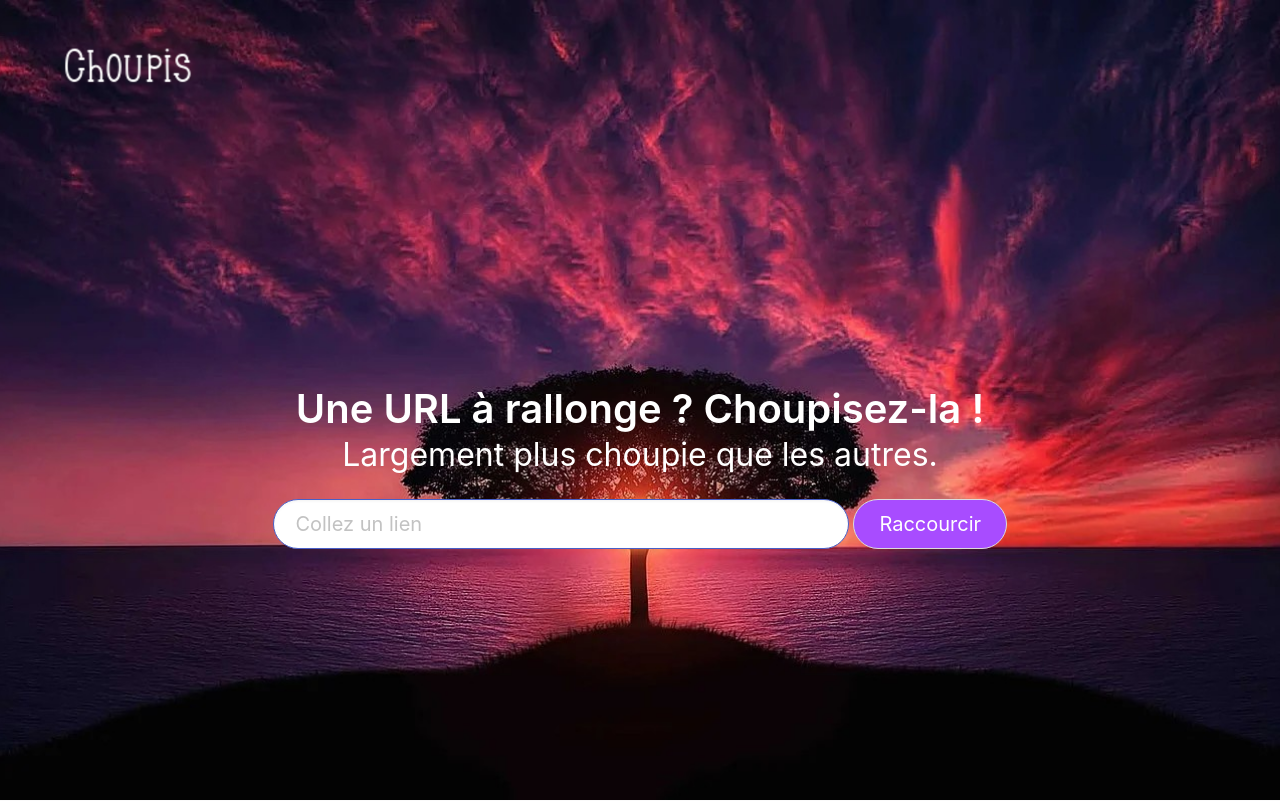
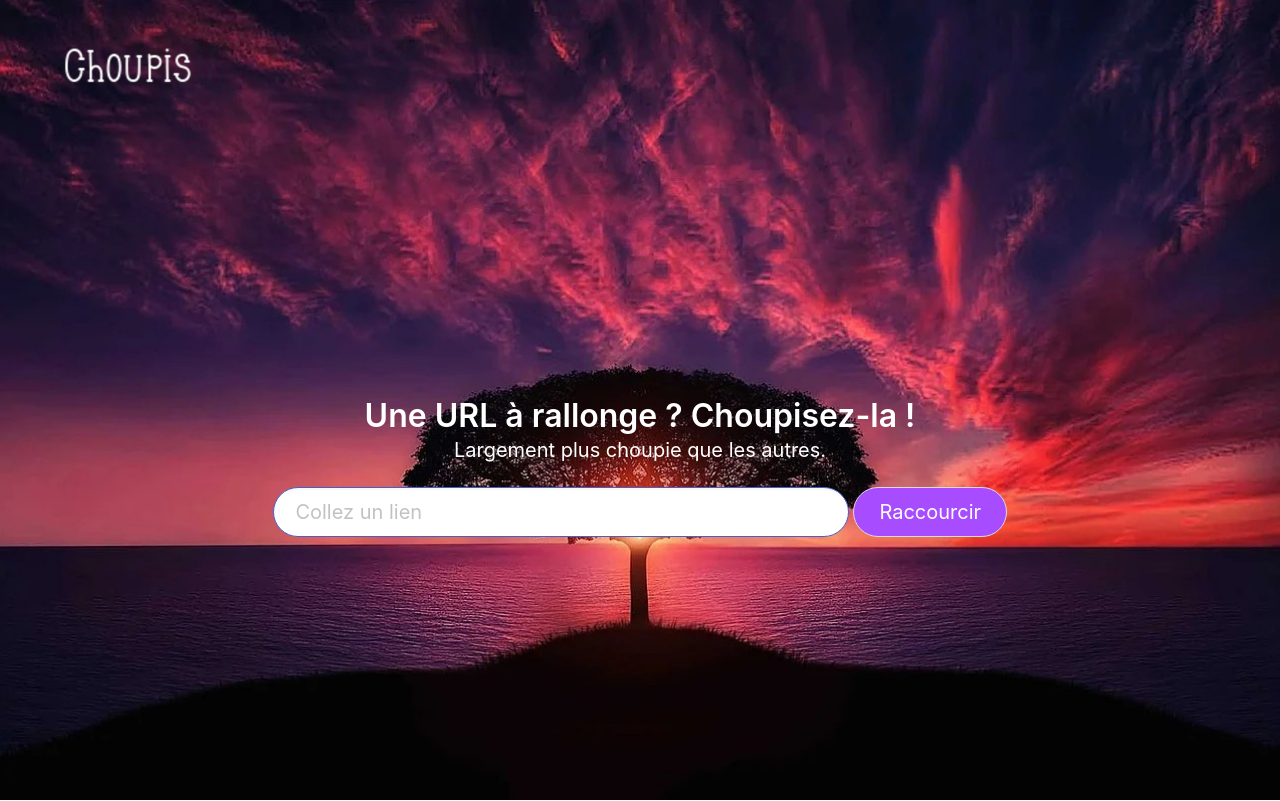
Before and after one commit to Lmpwybb/Choupis, a PHP site: page / in a window 1280 px wide. Shown: the top 801 px of the page. Run offline with PHP 8.4, Linux system fonts and the light colour scheme; a stand-in replaces the project's code that opens the database connection.

Commit message:
Diverses corrections

```diff
--- a/style.css
+++ b/design/style.css
@@ -3,7 +3,7 @@ body, html {
     padding: 0;
 }
 .has-bg-img {
-    background-image: url("pictures/background.jpg");
+    background-image: url("../pictures/background.jpg");
     background-position: center center;
     background-repeat: no-repeat;
     background-attachment: fixed;
--- a/index.php
+++ b/index.php
@@ -1,6 +1,6 @@
 <?php
 
-require 'shortcut.php';
+require 'src/shortcut.php';
 
 ?>
 <!DOCTYPE html>
@@ -14,7 +14,7 @@ require 'shortcut.php';
     <meta name="HandheldFriendly" content="true">
     <meta name="viewport" content="width=device-width, initial-scale=1.0">
     <title>Choupis</title>
-    <link rel="stylesheet" type="text/css" href="style.css">
+    <link rel="stylesheet" type="text/css" href="design/style.css">
     <link rel="stylesheet" href="https://cdn.jsdelivr.net/npm/bulma@0.9.1/css/bulma.min.css">
     <link rel="shortcut icon" href="pictures/favicon.ico" type="image/png">
 </head>
@@ -27,8 +27,8 @@ require 'shortcut.php';
         </header>
         <div class="hero-body has-text-centered">
             <div class="container">
-                <p class="title is-2 has-text-white">Une URL à rallonge ? Choupisez-la !</p>
-                <p class="subtitle is-3 has-text-white">Largement plus choupie que les autres.</p>
+                <h1 class="title has-text-white">Une URL à rallonge ? Choupisez-la !</h1>
+                <h2 class="subtitle has-text-white">Largement plus choupie que les autres.</h2>
                 <form method="post" action="index.php">
                     <label>
                         <input class="input is-link is-medium is-rounded" type="url" name="url"
@@ -60,7 +60,7 @@ require 'shortcut.php';
 </section>
 <footer class="footer has-text-centered">
     <img src="pictures/choupisV.png" alt="logo">
-    <p>&copy choupis.alwaysdata.net</p>
+    <p>&copy; choupis.alwaysdata.net</p>
 </footer>
 </body>
 </html>
```
Also changed, not shown: src/choupis.sql (renamed from choupis.sql), src/connection.php (renamed from connection.php), src/shortcut.php (renamed from shortcut.php), 1 other file.
